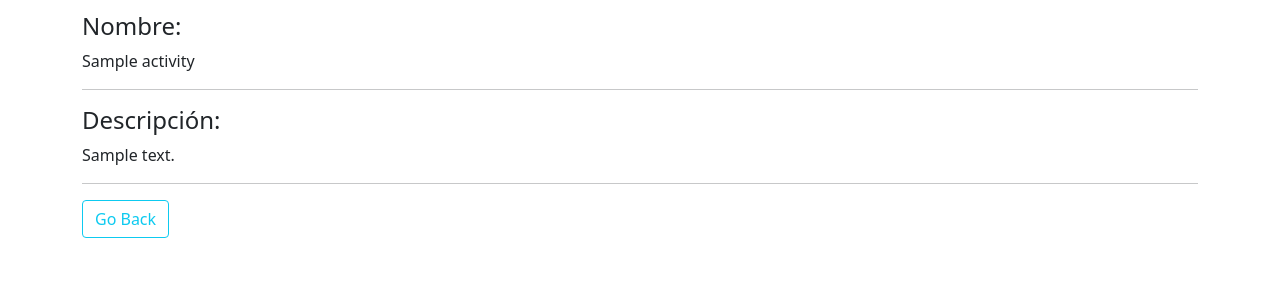
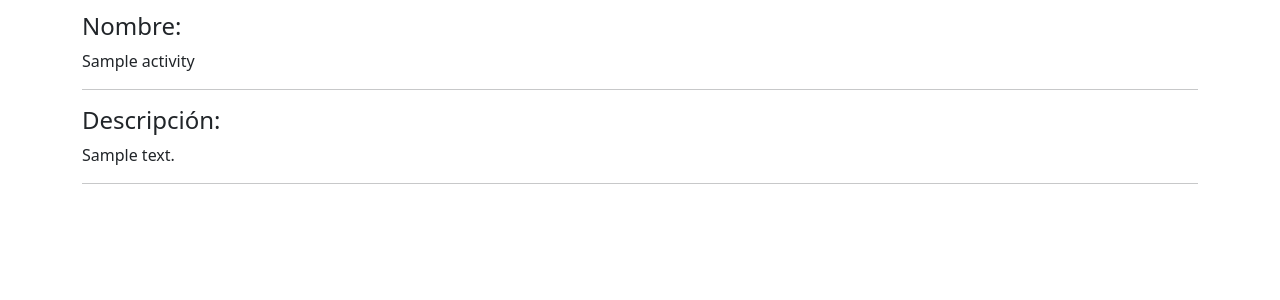
Before and after one commit to ildecarz/bigbox, a Django app: page /base_url/box/activity/1 in a window 1280 px wide. Shown: the part 140-440 px from the top of the page. Run offline with Django 3.2, Linux system fonts and the light colour scheme; tables that the repository leaves empty hold one stand-in row (values such as "Sample post").

Commit message:
Changing Settings

```diff
--- a/bigbox/templates/bigbox/activity_detail.html
+++ b/bigbox/templates/bigbox/activity_detail.html
@@ -14,7 +14,6 @@
         <h4>Descripción:</h4>
         <p>{{ activity.description }}</p>
         <hr>
-        <a class="btn btn-outline-info mb-4" href="{% url 'activity-list-view' box.id %}">Go Back</a>
     </div>
 
 
```
